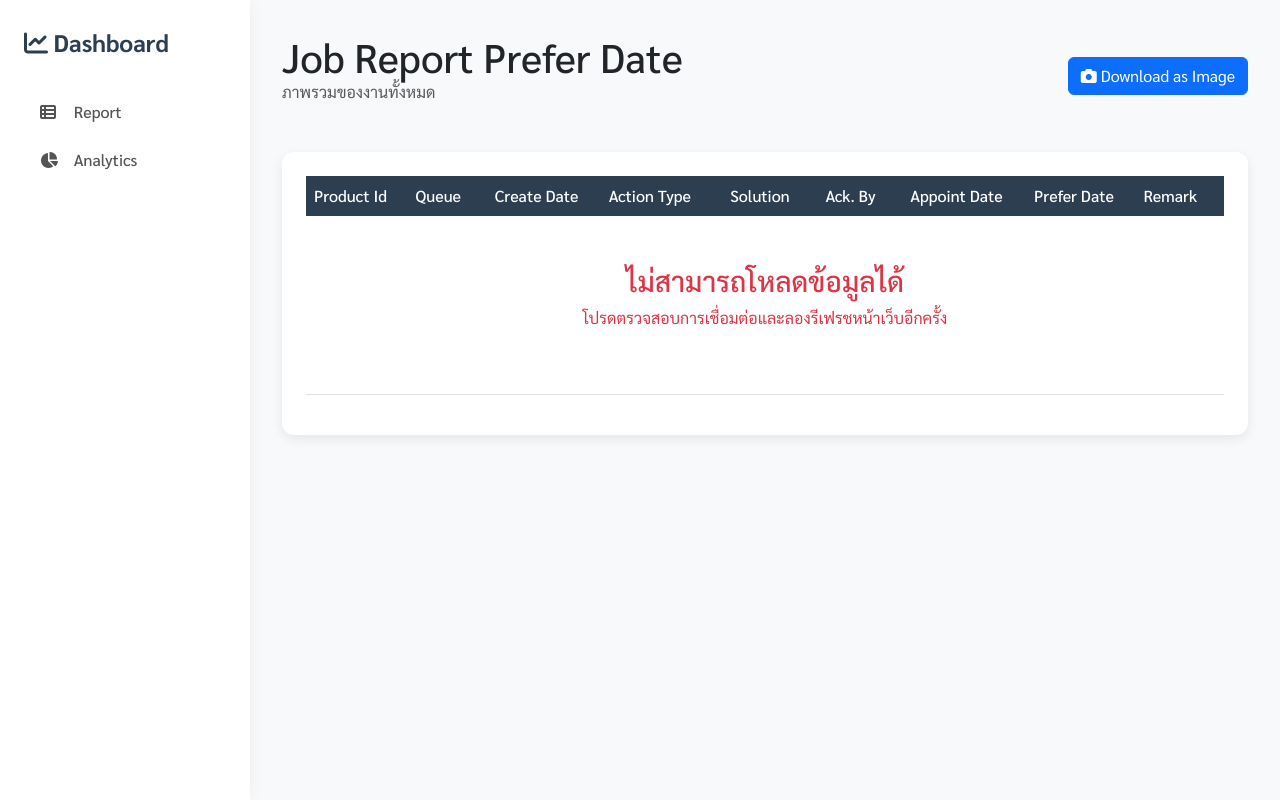
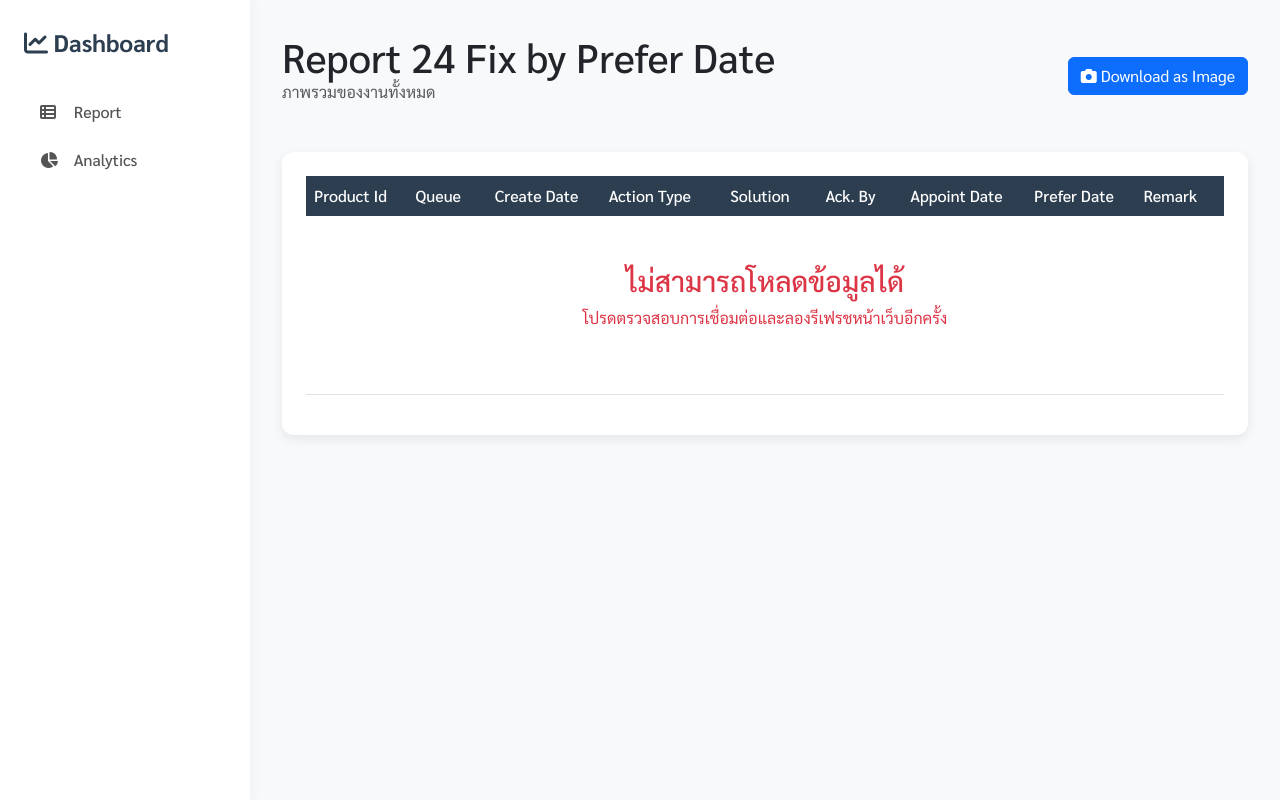
Before and after one commit to John011141/my-dashboard-app, a Flask app: template templates/index.html in a window 1280 px wide. Run offline with Flask 3, Linux system fonts and the light colour scheme; the template is opened without the code that fills it, so the values that code supplies are empty; some libraries are stand-ins or nearby versions.

Commit message:
Update index.html

```diff
--- a/templates/index.html
+++ b/templates/index.html
@@ -144,7 +144,7 @@
         <div class="content">
             <div class="content-header d-flex justify-content-between align-items-center">
                 <div>
-                    <h1 class="mb-0">Job Report Prefer Date</h1>
+                    <h1 class="mb-0">Report 24 Fix  by Prefer Date</h1>
                     <p class="text-muted">ภาพรวมของงานทั้งหมด</p>
                 </div>
                 <div>
```
